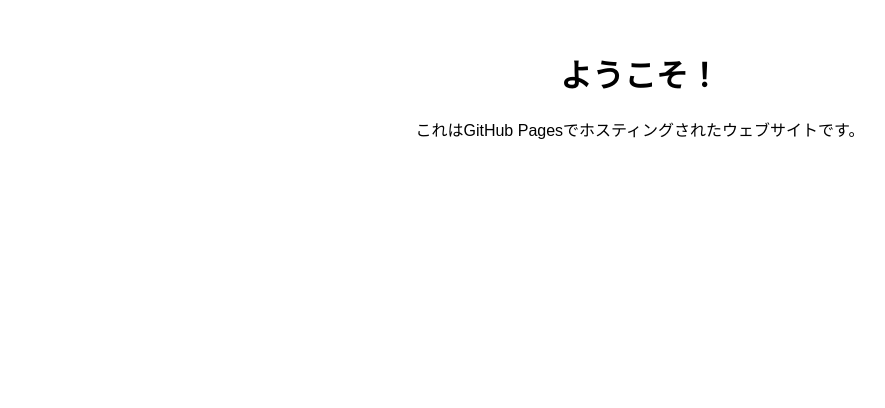
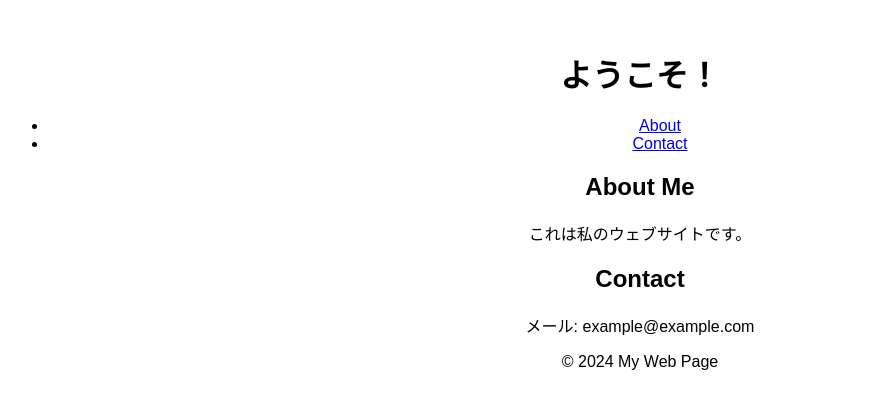
Before and after one commit to Dark-BT/Dark-BT.github.io, a plain HTML site: page index.html in a window 1280 px wide. Shown: the whole page, without its empty margins (0-885 px from the left). Drawn offline with Linux system fonts and the light colour scheme.

Commit message:
Update index.html

```diff
--- a/index.html
+++ b/index.html
@@ -3,11 +3,32 @@
 <head>
     <meta charset="UTF-8">
     <meta name="viewport" content="width=device-width, initial-scale=1.0">
-    <title>My GitHub Page</title>
+    <title>My Web Page</title>
     <link rel="stylesheet" href="style.css">
 </head>
 <body>
-    <h1>ようこそ！</h1>
-    <p>これはGitHub Pagesでホスティングされたウェブサイトです。</p>
+    <header>
+        <h1>ようこそ！</h1>
+    </header>
+    <nav>
+        <ul>
+            <li><a href="#about">About</a></li>
+            <li><a href="#contact">Contact</a></li>
+        </ul>
+    </nav>
+    <main>
+        <section id="about">
+            <h2>About Me</h2>
+            <p>これは私のウェブサイトです。</p>
+        </section>
+        <section id="contact">
+            <h2>Contact</h2>
+            <p>メール: example@example.com</p>
+        </section>
+    </main>
+    <footer>
+        <p>&copy; 2024 My Web Page</p>
+    </footer>
+    <script src="script.js"></script>
 </body>
 </html>
```
